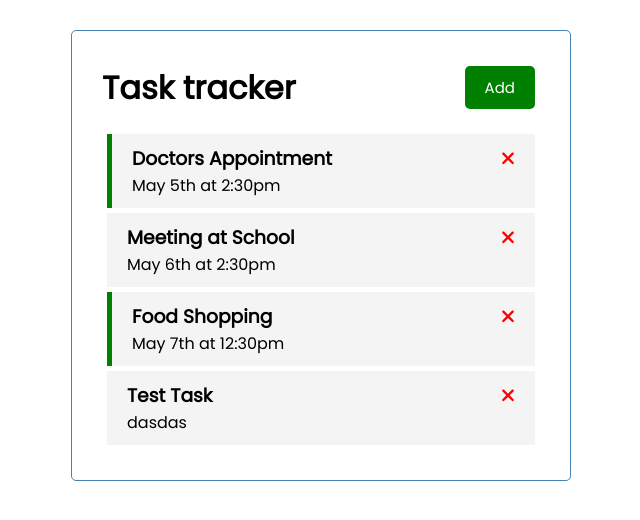
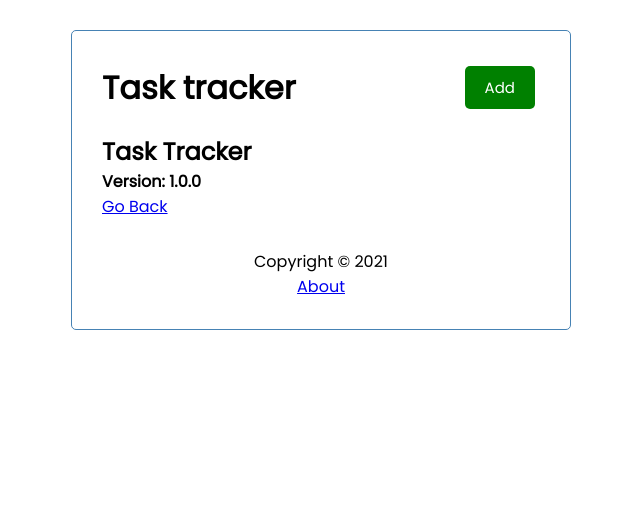
Before and after one commit to chrisr0dgers/angular-crash, an Angular app: page /about in a window 1280 px wide. Shown: the top 520 px of the page, without its empty margins (319-959 px from the left). Built offline with nearby package versions, Linux system fonts and the light colour scheme; data requests are answered from the project's data file.

Commit message:
Router added and footer

```diff
--- a/db.json
+++ b/db.json
@@ -23,6 +23,12 @@
       "day": "dasdas",
       "reminder": false,
       "id": 4
+    },
+    {
+      "text": "dsadas",
+      "day": "123",
+      "reminder": true,
+      "id": 5
     }
   ]
 }
--- a/src/app/app.component.html
+++ b/src/app/app.component.html
@@ -1,4 +1,5 @@
 <div class="container">
   <app-header></app-header>
-  <app-tasks></app-tasks>
+  <router-outlet></router-outlet>
+  <app-footer></app-footer>
 </div>
--- a/src/app/app.module.ts
+++ b/src/app/app.module.ts
@@ -1,8 +1,9 @@
-import { NgModule } from '@angular/core';
+import { Component, NgModule } from '@angular/core';
 import { BrowserModule } from '@angular/platform-browser';
 import { FontAwesomeModule } from '@fortawesome/angular-fontawesome';
-import { HttpClientModule } from "@angular/common/http";
+import { HttpClientModule } from '@angular/common/http';
 import { FormsModule } from '@angular/forms';
+import { RouterModule, Routes } from '@angular/router';
 
 import { AppComponent } from './app.component';
 import { HeaderComponent } from './components/header/header.component';
@@ -10,6 +11,13 @@
 import { TasksComponent } from './components/tasks/tasks.component';
 import { TaskItemComponent } from './components/task-item/task-item.component';
 import { AddTaskComponent } from './components/add-task/add-task.component';
+import { AboutComponent } from './components/about/about.component';
+import { FooterComponent } from './components/footer/footer.component';
+
+const appRoutes: Routes = [
+  { path: '', component: TasksComponent },
+  { path: 'about', component: AboutComponent },
+];
 
 @NgModule({
   declarations: [
@@ -19,14 +27,17 @@
     TasksComponent,
     TaskItemComponent,
     AddTaskComponent,
+    AboutComponent,
+    FooterComponent,
   ],
   imports: [
     BrowserModule,
     FontAwesomeModule,
     HttpClientModule,
-    FormsModule
+    FormsModule,
+    RouterModule.forRoot(appRoutes, { enableTracing: true }),
   ],
   providers: [],
-  bootstrap: [AppComponent]
+  bootstrap: [AppComponent],
 })
-export class AppModule { }
+export class AppModule {}
--- /dev/null
+++ b/src/app/components/about/about.component.html
@@ -0,0 +1,5 @@
+<div>
+  <h2>Task Tracker</h2>
+  <h4>Version: 1.0.0</h4>
+  <a routerLink="/">Go Back</a>
+</div>
--- /dev/null
+++ b/src/app/components/about/about.component.ts
@@ -0,0 +1,15 @@
+import { Component, OnInit } from '@angular/core';
+
+@Component({
+  selector: 'app-about',
+  templateUrl: './about.component.html',
+  styleUrls: ['./about.component.scss']
+})
+export class AboutComponent implements OnInit {
+
+  constructor() { }
+
+  ngOnInit(): void {
+  }
+
+}
--- /dev/null
+++ b/src/app/components/footer/footer.component.html
@@ -0,0 +1,4 @@
+<footer>
+  <p>Copyright &copy; 2021</p>
+  <a routerLink="/about">About</a>
+</footer>
--- /dev/null
+++ b/src/app/components/footer/footer.component.scss
@@ -0,0 +1,4 @@
+footer {
+  margin-top: 30px;
+  text-align: center;
+}
--- /dev/null
+++ b/src/app/components/footer/footer.component.ts
@@ -0,0 +1,15 @@
+import { Component, OnInit } from '@angular/core';
+
+@Component({
+  selector: 'app-footer',
+  templateUrl: './footer.component.html',
+  styleUrls: ['./footer.component.scss']
+})
+export class FooterComponent implements OnInit {
+
+  constructor() { }
+
+  ngOnInit(): void {
+  }
+
+}
```
Also changed, not shown: src/app/components/about/about.component.scss (added), 2 other files (tests, documents, lock files or other folders).
